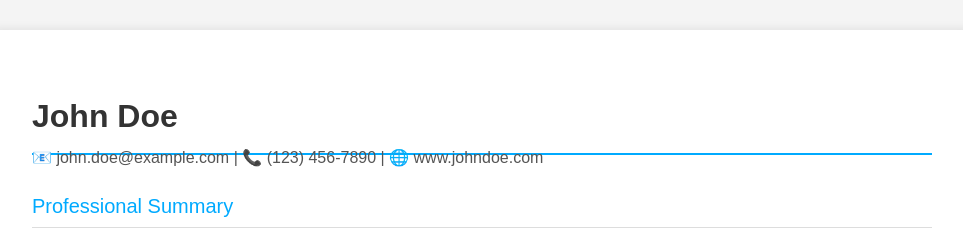
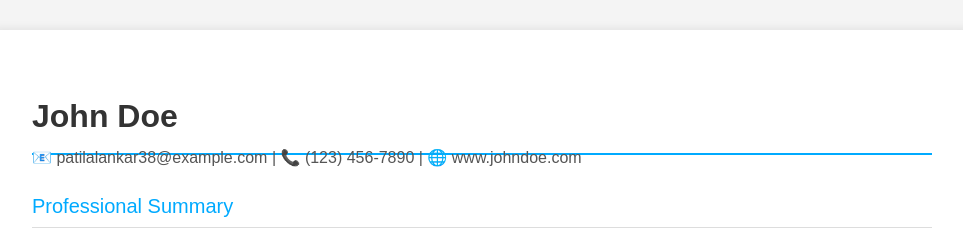
Before and after one commit to 8970110429/resumenew, a plain HTML site: page index.html in a window 1280 px wide. Shown: the top 235 px of the page, without its empty margins (158-1121 px from the left). Drawn offline with Linux system fonts and the light colour scheme.

Commit message:
Mail Id updated
Mailchanged

```diff
--- a/index.html
+++ b/index.html
@@ -86,7 +86,7 @@
   <div class="container">
     <h1>John Doe</h1>
     <div class="contact-info">
-      📧 john.doe@example.com | 📞 (123) 456-7890 | 🌐 www.johndoe.com
+      📧 patilalankar38@example.com | 📞 (123) 456-7890 | 🌐 www.johndoe.com
     </div>
 
     <div class="section">
```
